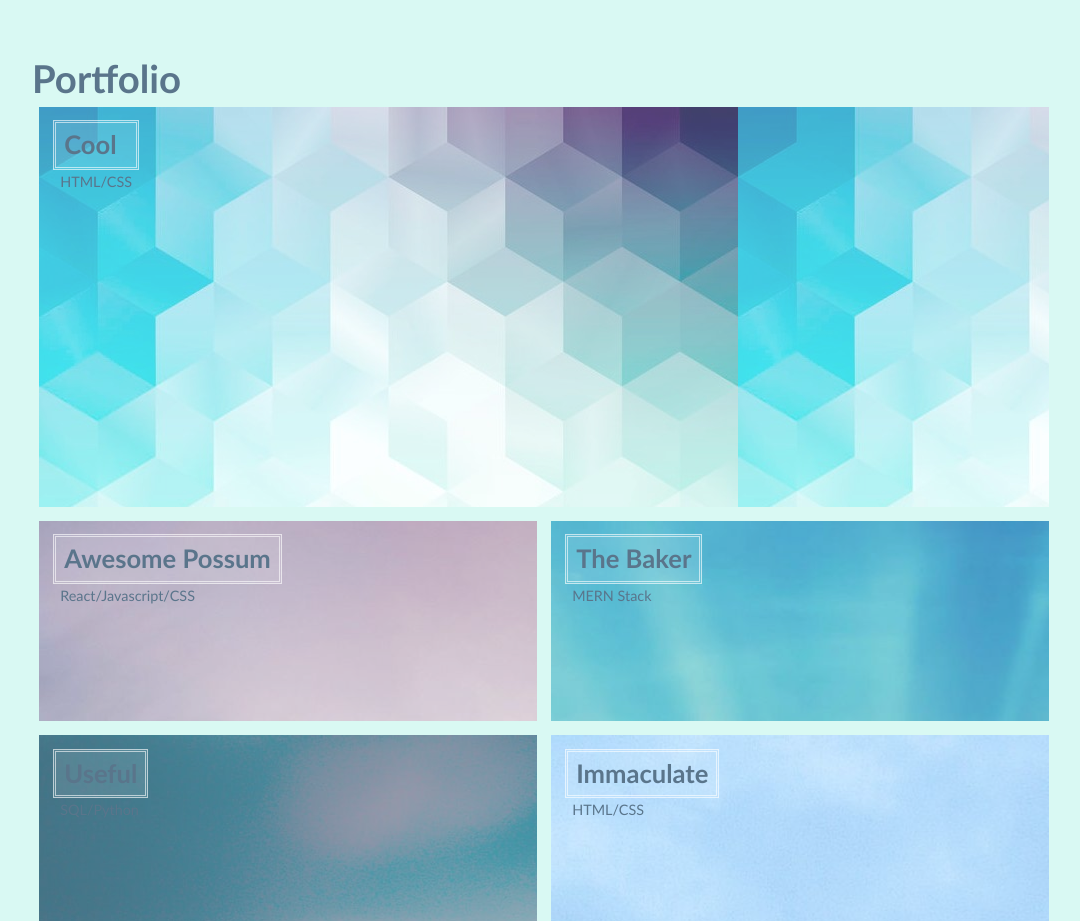
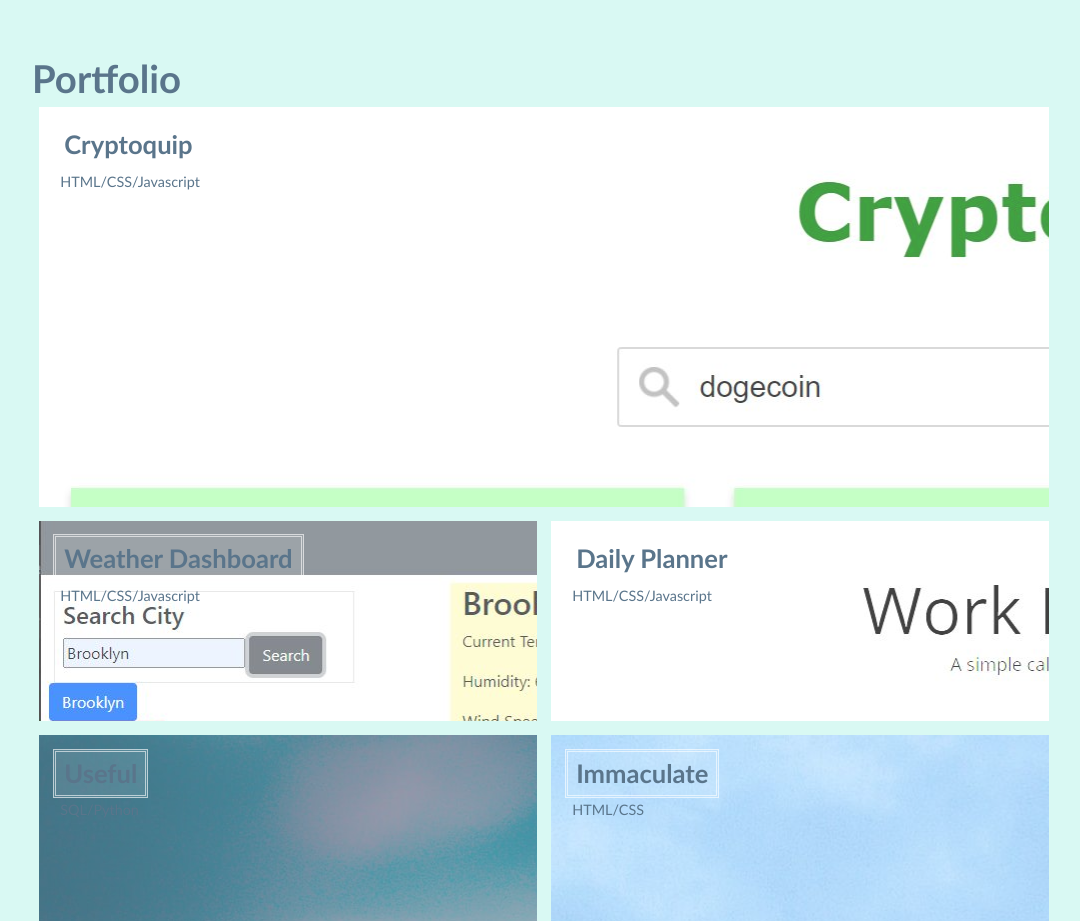
Before and after one commit to c1am/portfolio, a plain HTML site: page index.html in a window 1280 px wide. Shown: the part 828-1749 px from the top of the page, without its empty margins (96-1176 px from the left). Drawn offline with Linux system fonts and the light colour scheme.

Commit message:
updated portfolio page

```diff
--- a/assets/css/style.css
+++ b/assets/css/style.css
@@ -219,16 +219,16 @@
   }
 
   /* portfolio work images */
-  .cool-web-app {
-    background-image: url("/portfolio/assets/images/02-portfolio-1.jpg");
+  .cryptoquip {
+    background-image: url("/portfolio/assets/images/02-portfolio-cryptoquip.jpg");
   }
 
-  .awesome-web-app {
-    background-image: url("/portfolio/assets/images/02-portfolio-2.jpg");
+  .weather-dashboard {
+    background-image: url("/portfolio/assets/images/02-portfolio-weather-dashboard.jpg");
   }
 
-  .successful-web-app {
-    background-image: url("/portfolio/assets/images/02-portfolio-3.jpg");
+  .daily-planner {
+    background-image: url("/portfolio/assets/images/02-portfolio-daily-planner.jpg");
   }
 
   .useful-web-app {
--- a/index.html
+++ b/index.html
@@ -19,7 +19,7 @@
             <a href="#portfolio-work">Portfolio</a>
             <a href="#contact">Contact</a>
             <!-- Link to resume -->
-            <a href="#">Resume</a>
+            <a href="Resume - Cherry Lam.pdf">Resume</a>
         </nav>
     </header>
 
@@ -50,27 +50,27 @@
             <h2>Portfolio</h2>
             <div class="container">
 
-                <a href="#" class="flex-item cool-web-app">
-                    <span role="img" aria-label="image of cool web application"> </span>
+                <a href="https://c1am.github.io/Project01-Cryptoquip/" class="flex-item cryptoquip">
+                    <span role="img" aria-label="image of a web application"> </span>
                     <div>
-                        <h3>Cool</h3>
-                        <span>HTML/CSS</span>
+                        <h3>Cryptoquip</h3>
+                        <span>HTML/CSS/Javascript</span>
                     </div>
                 </a>
 
-                <a href="#" class="flex-item awesome-web-app">
-                    <span role="img" aria-label="image of awesome web application"> </span>
+                <a href="https://c1am.github.io/weather-dashboard/" class="flex-item weather-dashboard">
+                    <span role="img" aria-label="image of web application"> </span>
                     <div>
-                        <h3>Awesome Possum</h3>
-                        <span>React/Javascript/CSS</span>
+                        <h3>Weather Dashboard</h3>
+                        <span>HTML/CSS/Javascript</span>
                     </div>
                 </a>
 
-                <a href="#" class="flex-item successful-web-app">
-                    <span role="img" aria-label="image of successful web application"> </span>
+                <a href="https://c1am.github.io/daily-planner/" class="flex-item daily-planner">
+                    <span role="img" aria-label="image of web application"> </span>
                     <div>
-                        <h3>The Baker</h3>
-                        <span>MERN Stack</span>
+                        <h3>Daily Planner</h3>
+                        <span>HTML/CSS/Javascript</span>
                     </div>
                 </a>
 
```
Also changed, not shown: assets/images/02-portfolio-cryptoquip.jpg (added), assets/images/02-portfolio-daily-planner.jpg (added), assets/images/02-portfolio-weather-dashboard.jpg (added), 1 other file.
